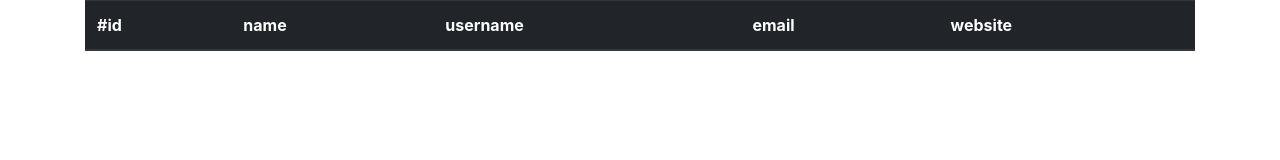
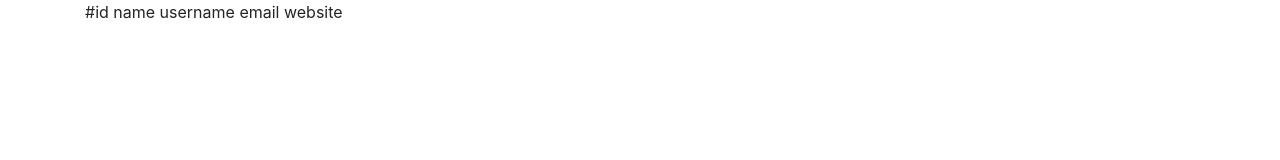
Before and after one commit to michelleeleaa/microservices-job-4, a plain HTML site: page index.html in a window 1280 px wide. Drawn offline with nearby package versions, Linux system fonts and the light colour scheme.

Commit message:
no message

```diff
--- a/index.html
+++ b/index.html
@@ -10,7 +10,6 @@
 <body>
 
     <div class="container">
-        <table class="table table-striped table-dark">
             <thead>
               <tr>
                 <th scope="col">#id</th>
```
